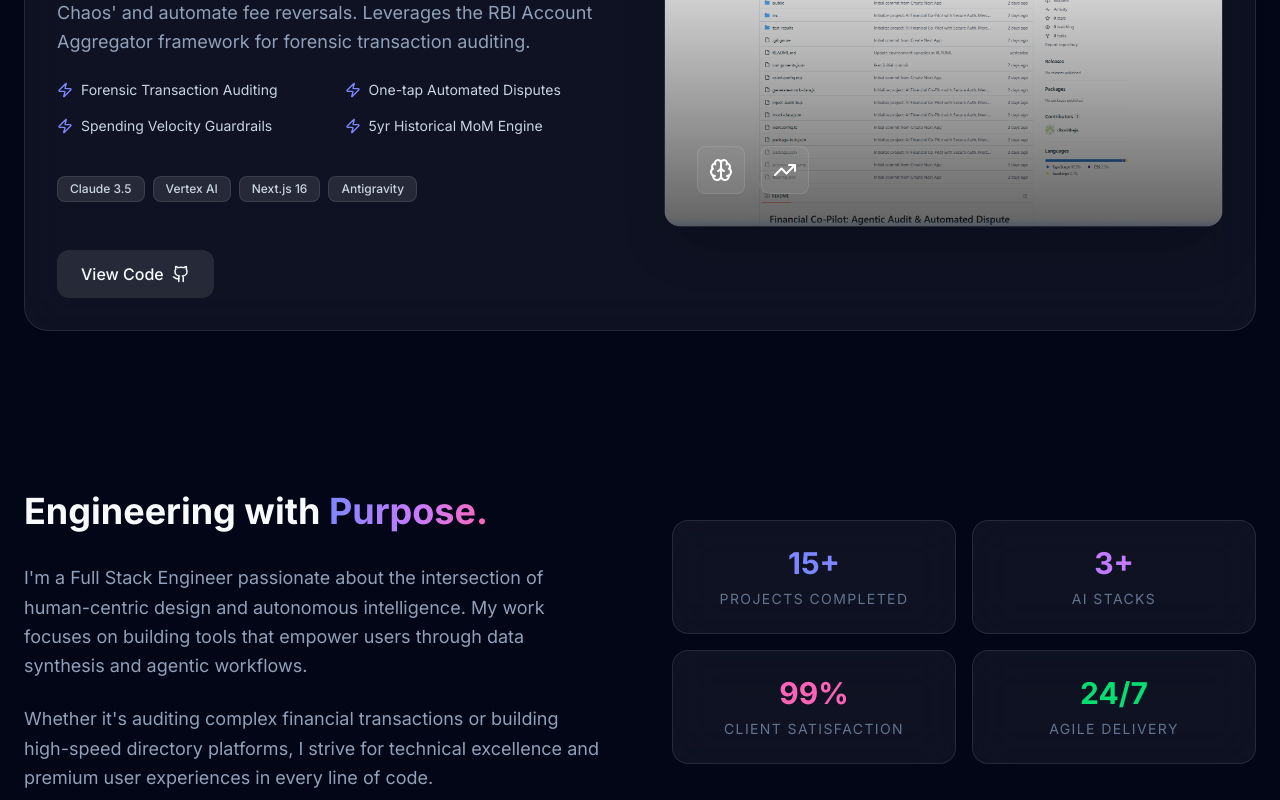
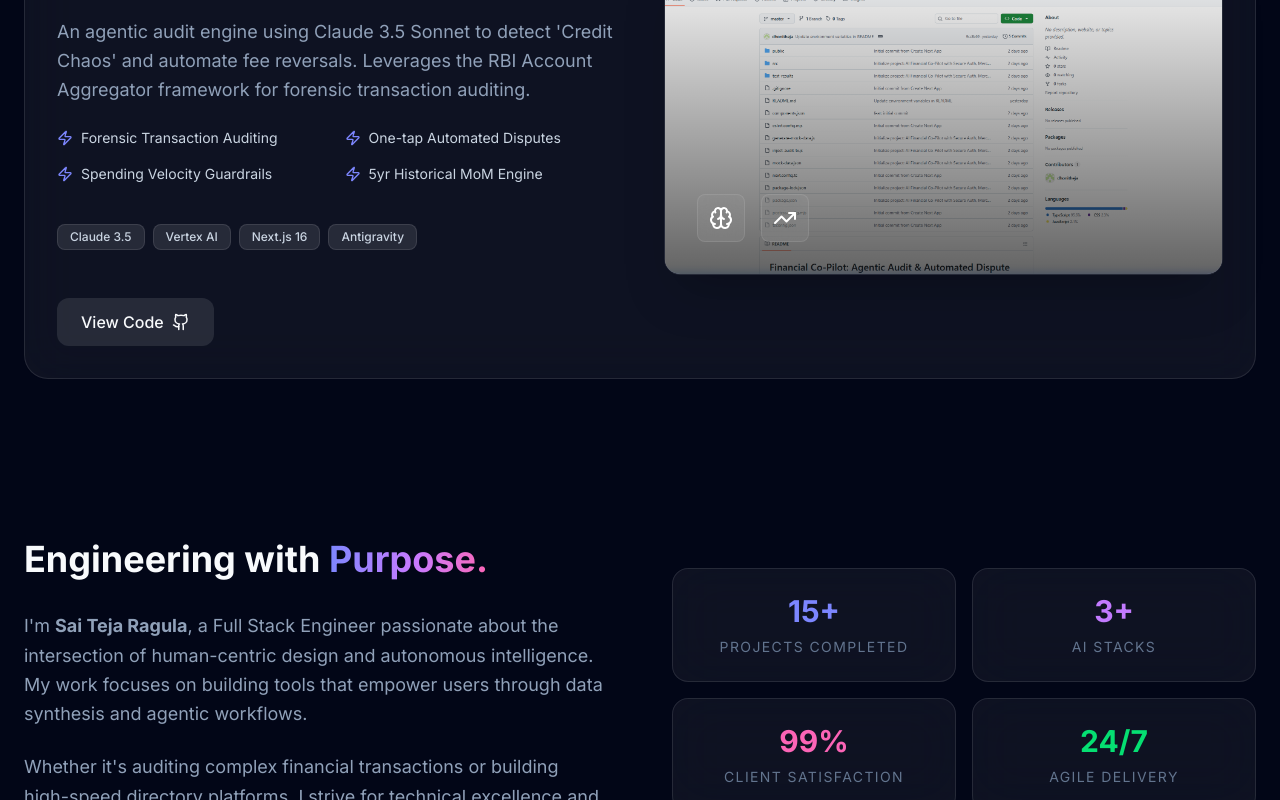
Before and after one commit to dhonitheja/personal-portfolio, a Next.js app: page / in a window 1280 px wide. Shown: the part 2000-2800 px from the top of the page. Built offline with nearby package versions, Linux system fonts and the light colour scheme.

Commit message:
feat: add user name Sai Teja Ragula to portfolio

```diff
--- a/src/app/page.tsx
+++ b/src/app/page.tsx
@@ -104,7 +104,7 @@
       {/* Navigation */}
       <nav className="fixed top-0 w-full z-50 glass border-x-0 border-t-0 py-4">
         <div className="max-w-7xl mx-auto px-6 flex justify-between items-center">
-          <span className="text-xl font-bold text-gradient">Portfolio.</span>
+          <span className="text-xl font-bold text-gradient">Sai Teja.</span>
           <div className="flex gap-8 text-sm font-medium text-slate-300">
             <a href="#work" className="hover:text-white transition-colors">Work</a>
             <a href="#about" className="hover:text-white transition-colors">About</a>
@@ -124,6 +124,7 @@
             <span className="px-4 py-2 rounded-full glass text-sm font-medium text-indigo-400 mb-6 inline-block">
               Full Stack Engineer & AI Specialist
             </span>
+            <p className="text-2xl text-slate-400 mb-4 font-medium">Hi, I'm Sai Teja Ragula —</p>
             <h1 className="text-6xl md:text-8xl font-bold mb-8 leading-tight">
               Building the future of <br />
               <span className="text-gradient">Intelligent Systems.</span>
@@ -232,7 +233,7 @@
             >
               <h2 className="text-4xl font-bold mb-8">Engineering with <span className="text-gradient">Purpose.</span></h2>
               <p className="text-lg text-slate-400 leading-relaxed mb-6">
-                I'm a Full Stack Engineer passionate about the intersection of human-centric design and autonomous intelligence. My work focuses on building tools that empower users through data synthesis and agentic workflows.
+                I'm <strong>Sai Teja Ragula</strong>, a Full Stack Engineer passionate about the intersection of human-centric design and autonomous intelligence. My work focuses on building tools that empower users through data synthesis and agentic workflows.
               </p>
               <p className="text-lg text-slate-400 leading-relaxed">
                 Whether it's auditing complex financial transactions or building high-speed directory platforms, I strive for technical excellence and premium user experiences in every line of code.
@@ -364,7 +365,7 @@
             </a>
           </div>
           <p className="mt-12 text-slate-500 text-sm">
-            © 2026 Developed with Passion. Built with Next.js & TypeScript.
+            © 2026 Sai Teja Ragula. Built with Passion, Next.js & TypeScript.
           </p>
         </div>
       </footer>
```
